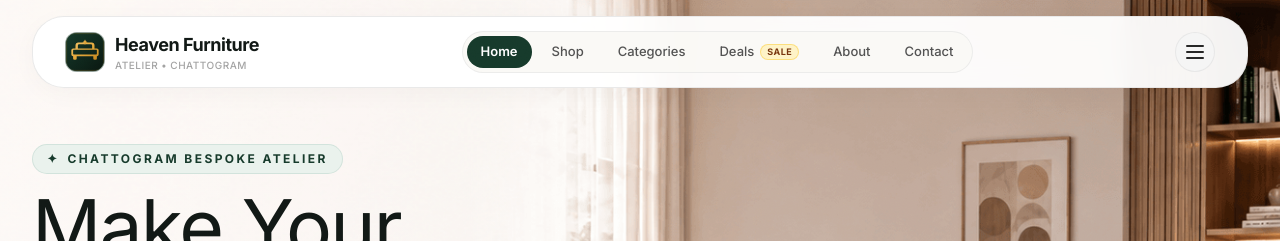
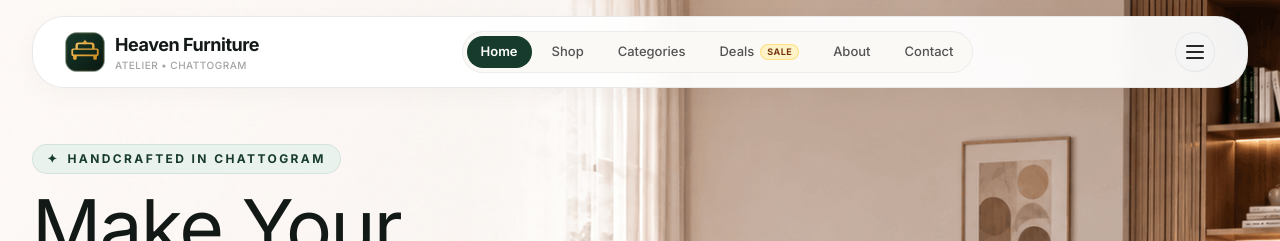
Before and after one commit to pronoy656/heaven-furniture, a Next.js app: page / in a window 1280 px wide. Shown: the top 241 px of the page. Built offline with nearby package versions, Linux system fonts and the light colour scheme.

Commit message:
feat: implement Hero, ShopByRoom, and TransformationSlider components for landing page

```diff
--- a/src/components/sections/Hero.tsx
+++ b/src/components/sections/Hero.tsx
@@ -50,10 +50,10 @@ export default function Hero() {
           {/* ================= LEFT COLUMN: HEADLINE, CTAS, VALUE BADGES ================= */}
           <div className="lg:col-span-7 xl:col-span-6 flex flex-col items-start z-20">
 
-            {/* Editorial Atelier Badge */}
+            {/* Handcrafted Badge */}
             <div className="inline-flex items-center gap-2 px-3.5 py-1.5 rounded-full bg-[#EAF2ED] border border-emerald-800/10 text-[#163A2B] text-xs font-bold uppercase tracking-[0.2em] mb-4 shadow-2xs">
               <span>✦</span>
-              <span>CHATTOGRAM BESPOKE ATELIER</span>
+              <span>HANDCRAFTED IN CHATTOGRAM</span>
             </div>
 
             {/* Headline with Custom Editorial Serif & Golden Underline */}
--- a/src/components/sections/ShopByRoom.tsx
+++ b/src/components/sections/ShopByRoom.tsx
@@ -60,7 +60,7 @@ export default function ShopByRoom() {
           <Reveal>
             <div className="inline-flex items-center gap-2 px-3.5 py-1 rounded-full bg-[#EAF2ED] border border-emerald-800/10 text-[#163A2B] text-xs font-bold uppercase tracking-[0.2em] mb-4">
               <span>✦</span>
-              <span>CURATED SPACES</span>
+              <span>FURNITURE FOR EVERY ROOM</span>
             </div>
           </Reveal>
 
--- a/src/components/sections/TransformationSlider.tsx
+++ b/src/components/sections/TransformationSlider.tsx
@@ -41,7 +41,7 @@ const ROOM_PROJECTS: TransformationRoom[] = [
       description: "Under-construction raw concrete space with exposed masonry and zero acoustics.",
     },
     after: {
-      label: "Bespoke Heaven Interior",
+      label: "Furnished Luxury Interior",
       image: "https://images.unsplash.com/photo-1600210492486-724fe5c67fb0?q=80&w=2000&auto=format&fit=crop",
       description: "Custom modular sofa, fluted teak coffee table, and warm ambient styling.",
     },
@@ -60,7 +60,7 @@ const ROOM_PROJECTS: TransformationRoom[] = [
     before: {
       label: "Unfinished Bare Room",
       image: "https://images.unsplash.com/photo-1589939705384-5185137a7f0f?q=80&w=2000&auto=format&fit=crop",
-      description: "Unpainted raw walls and vacant unfinished floors awaiting bespoke fit-out.",
+      description: "Unpainted raw walls and vacant unfinished floors awaiting custom luxury furniture.",
     },
     after: {
       label: "Heirloom Bedroom Suite",
```
